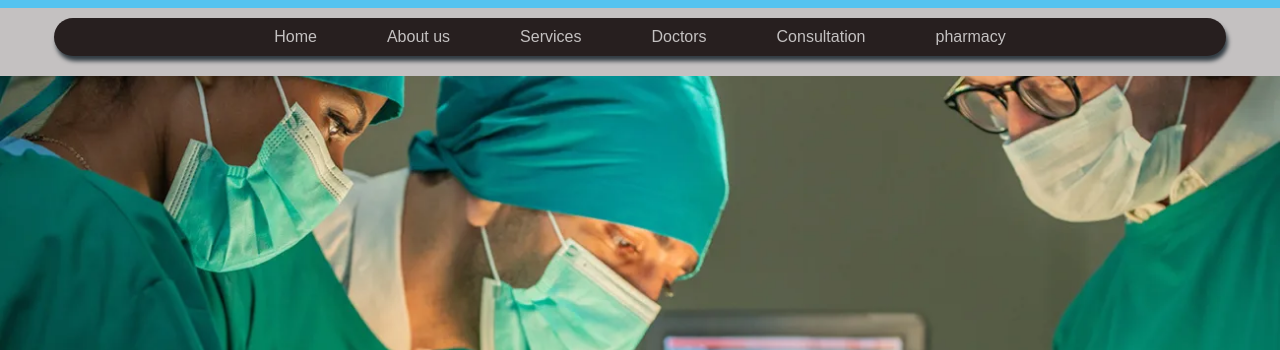
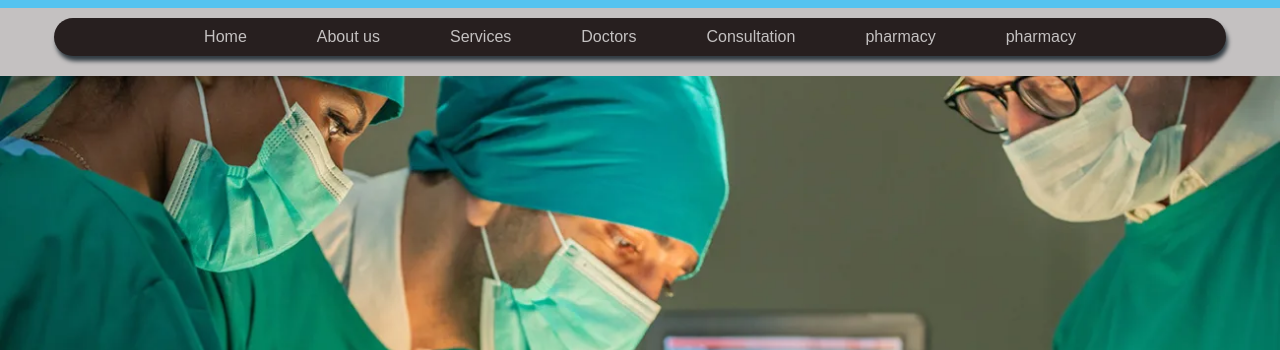
Before and after one commit to creampuffs234/bedrocks, a plain HTML site: page index.html in a window 1280 px wide. Shown: the part 148-498 px from the top of the page. Drawn offline with Linux system fonts and the light colour scheme.

Commit message:
Update index.html
last

```diff
--- a/index.html
+++ b/index.html
@@ -28,6 +28,7 @@
                 <li><a href="Doctors.html">Doctors</a></li>
                 <li><a href="conslutation.html">Consultation</a></li>
                 <li><a href="pharmacy.html">pharmacy</a></li>
+                <li><a href="pharma/page1.html">pharmacy</a></li>
             </ul>
         </nav>
         </nav>
```
